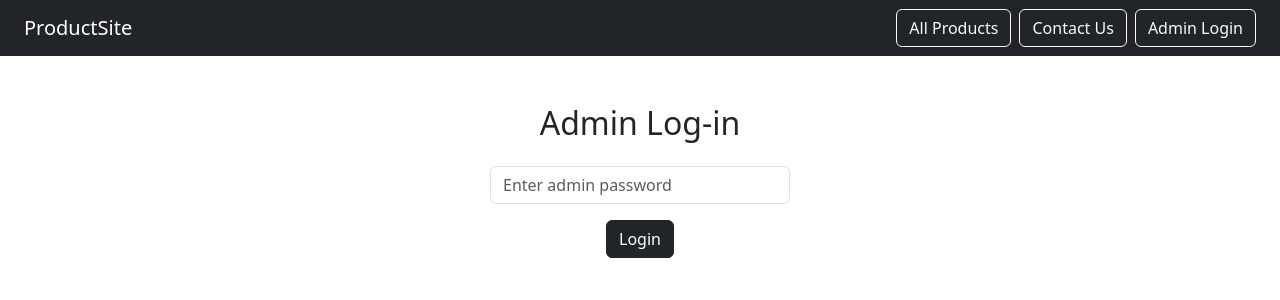
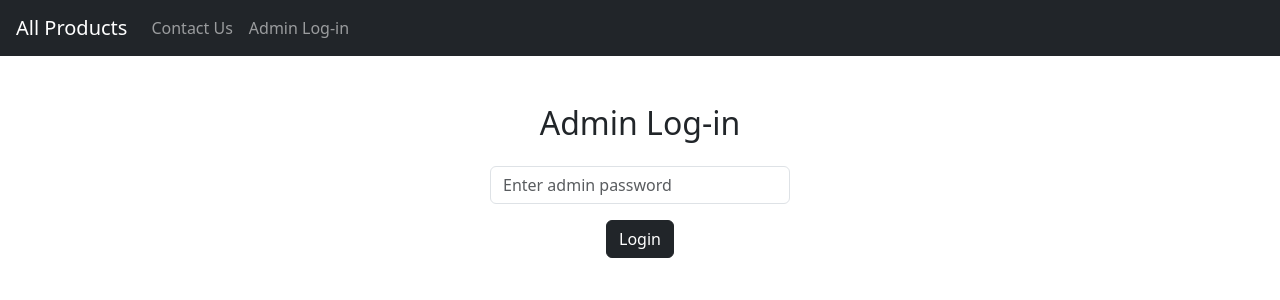
Before and after one commit to Zwe314/product-site-frontend, a React (Create React App) app: page /admin in a window 1280 px wide. Shown: the top 300 px of the page. Built offline with nearby package versions, Linux system fonts and the light colour scheme.

Commit message:
Fix: show Add Product button for admin in Navbar

```diff
--- a/src/components/Navbar.js
+++ b/src/components/Navbar.js
@@ -1,34 +1,41 @@
 import React from 'react';
-import { Link } from 'react-router-dom';
-import { isAdmin } from '../utils/auth';
+import { Link, useNavigate } from 'react-router-dom';
 
 function Navbar() {
+  const navigate = useNavigate();
+  const isAdmin = localStorage.getItem('isAdmin') === 'true';
+
+  const handleLogout = () => {
+    localStorage.removeItem('isAdmin');
+    navigate('/');
+  };
+
   return (
-    <nav className="navbar navbar-dark bg-dark px-4">
-      <span className="navbar-brand">ProductSite</span>
-      <div>
-        <Link to="/" className="btn btn-outline-light me-2">
-          All Products
-        </Link>
-        <Link to="/contact" className="btn btn-outline-light me-2">
-          Contact Us
-        </Link>
-        {!isAdmin() && (
-          <Link to="/admin" className="btn btn-outline-light">
-            Admin Login
-          </Link>
-        )}
-        {isAdmin() && (
-          <button
-            className="btn btn-outline-light"
-            onClick={() => {
-              localStorage.removeItem('isAdmin');
-              window.location.href = '/';
-            }}
-          >
-            Log Out
-          </button>
-        )}
+    <nav className="navbar navbar-expand-lg navbar-dark bg-dark px-3">
+      <Link className="navbar-brand" to="/">All Products</Link>
+      <div className="collapse navbar-collapse">
+        <ul className="navbar-nav me-auto">
+          <li className="nav-item">
+            <Link className="nav-link" to="/contact">Contact Us</Link>
+          </li>
+          {!isAdmin && (
+            <li className="nav-item">
+              <Link className="nav-link" to="/admin">Admin Log-in</Link>
+            </li>
+          )}
+          {isAdmin && (
+            <>
+              <li className="nav-item">
+                <Link className="nav-link" to="/add">Add Product</Link>
+              </li>
+              <li className="nav-item">
+                <button className="btn btn-sm btn-outline-light ms-3" onClick={handleLogout}>
+                  Logout
+                </button>
+              </li>
+            </>
+          )}
+        </ul>
       </div>
     </nav>
   );
--- a/src/pages/AdminLogin.js
+++ b/src/pages/AdminLogin.js
@@ -6,7 +6,7 @@ function AdminLogin() {
   const navigate = useNavigate();
 
   const handleLogin = () => {
-    const adminPassword = import.meta.env.VITE_ADMIN_PASSWORD;
+    const adminPassword = process.env.REACT_APP_ADMIN_PASSWORD;
 
     if (password === adminPassword) {
       localStorage.setItem('isAdmin', 'true');
```
Also changed, not shown: 1 other file (tests, documents, lock files or other folders).
